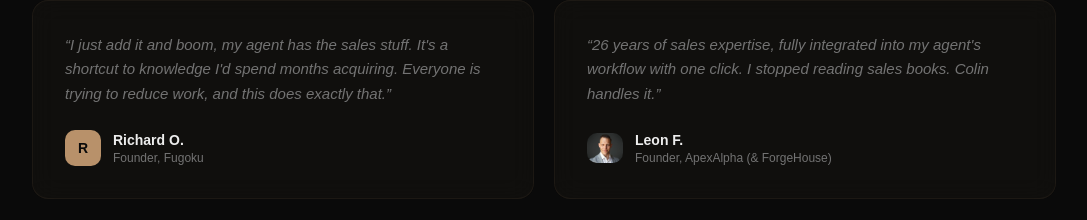
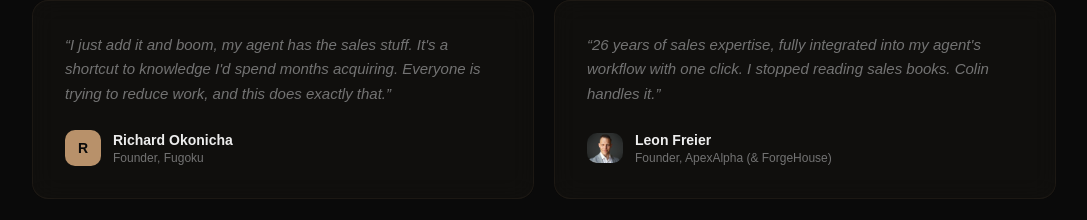
Before and after one commit to Apex-Sudo/forgehouse-site, a Next.js app: page / in a window 1280 px wide. Shown: the part 2660-2880 px from the top of the page, without its empty margins (96-1183 px from the left). Built offline with nearby package versions, Linux system fonts and the light colour scheme; no server answers.

Commit message:
copy: full names on testimonials

```diff
--- a/src/app/page.tsx
+++ b/src/app/page.tsx
@@ -103,7 +103,7 @@ export default function Home() {
               <div className="flex items-center gap-3">
                 <div className="w-9 h-9 rounded-[10px] bg-amber text-background flex items-center justify-center font-bold text-sm">R</div>
                 <div>
-                  <p className="text-sm font-semibold">Richard O.</p>
+                  <p className="text-sm font-semibold">Richard Okonicha</p>
                   <p className="text-xs text-muted">Founder, Fugoku</p>
                 </div>
               </div>
@@ -113,7 +113,7 @@ export default function Home() {
               <div className="flex items-center gap-3">
                 <Image src="/mentors/leon-freier.webp" alt="Leon Freier" width={36} height={36} className="rounded-[10px] object-cover" />
                 <div>
-                  <p className="text-sm font-semibold">Leon F.</p>
+                  <p className="text-sm font-semibold">Leon Freier</p>
                   <p className="text-xs text-muted">Founder, ApexAlpha (& ForgeHouse)</p>
                 </div>
               </div>
```
